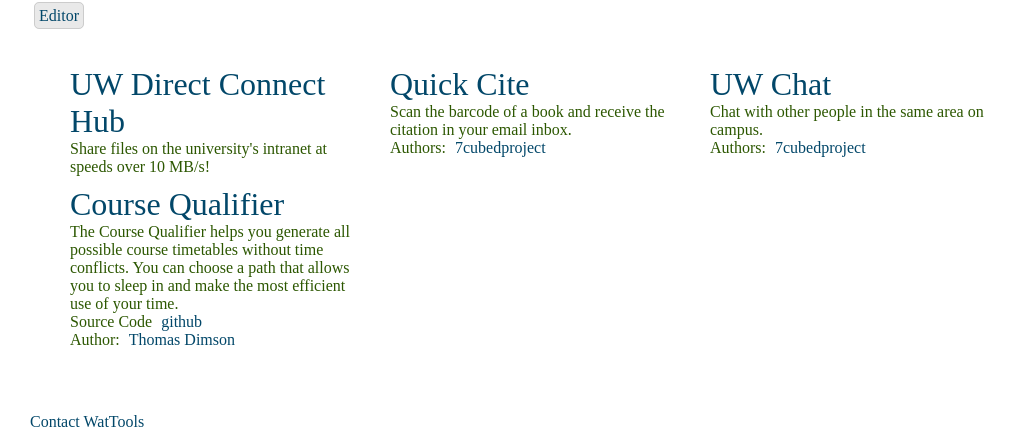
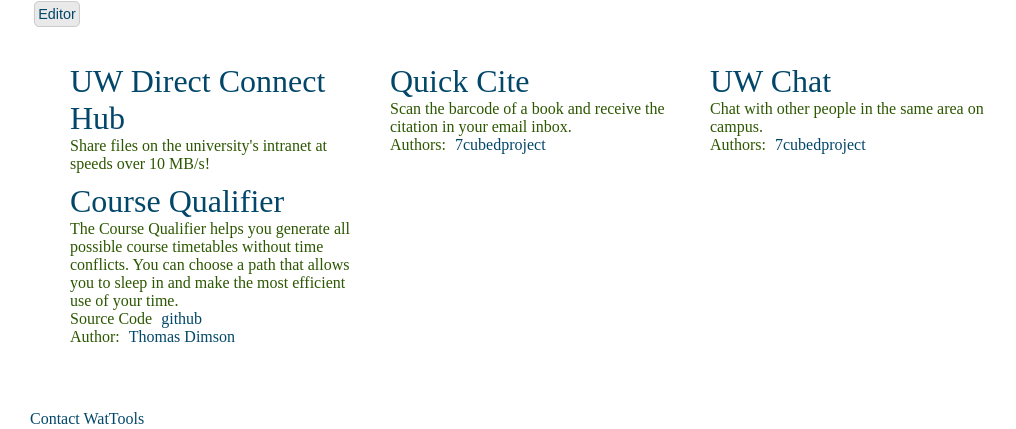
Before and after one commit to vikstrous/WatTools, a PHP site: page /?revision=1 in a window 1280 px wide. Shown: the part 223-652 px from the top of the page, without its empty margins (0-1016 px from the left). Run offline with PHP 8.4, Linux system fonts and the light colour scheme; the visitor is signed in with stand-in values (Sample User, id 1); some libraries are stand-ins or nearby versions.

Commit message:
improved button style

```diff
--- a/css/style.css
+++ b/css/style.css
@@ -41,6 +41,9 @@ label { cursor: pointer; }
   line-height: 2em;
   margin: 0.25em;
   padding: 0.25em;
+  font-family: sans-serif;
+  font-weight: normal;
+  font-size: 0.9em;
   -moz-border-radius: 5px;
   border-radius: 5px;
 }
```
